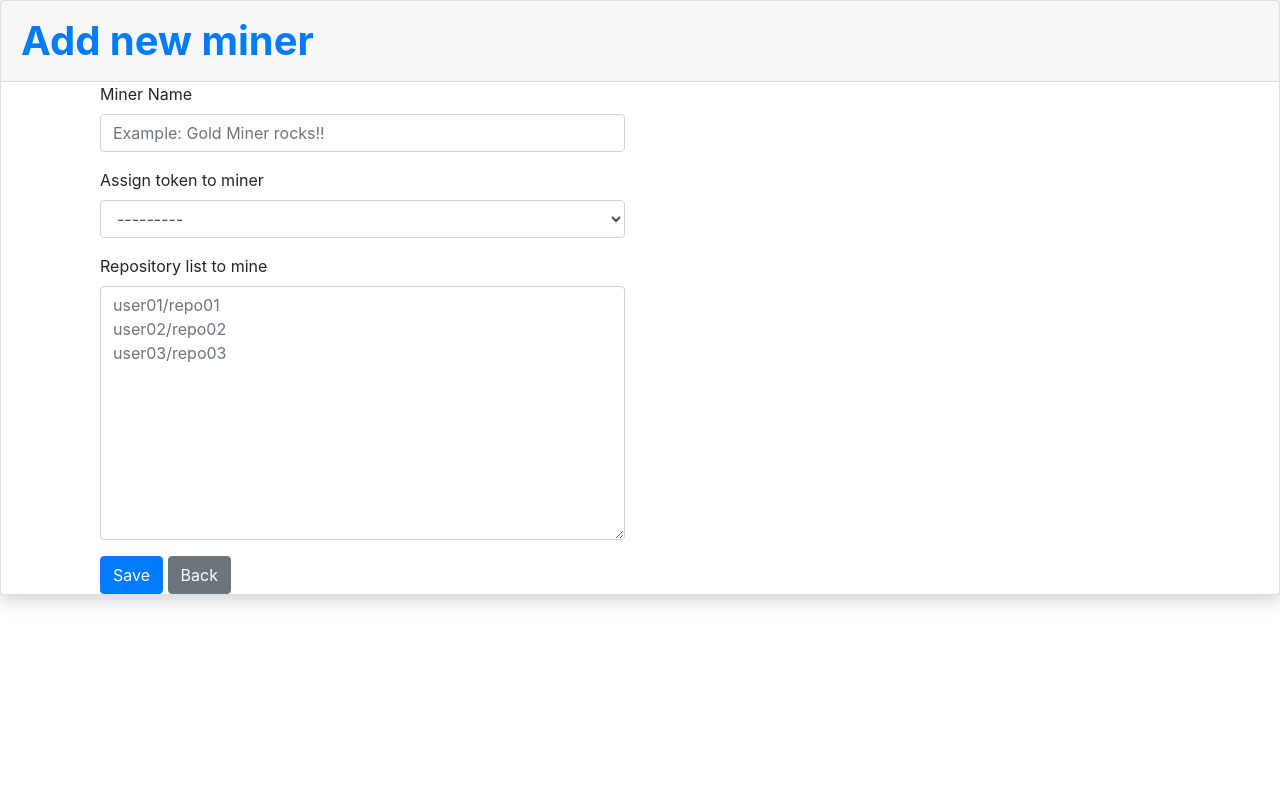
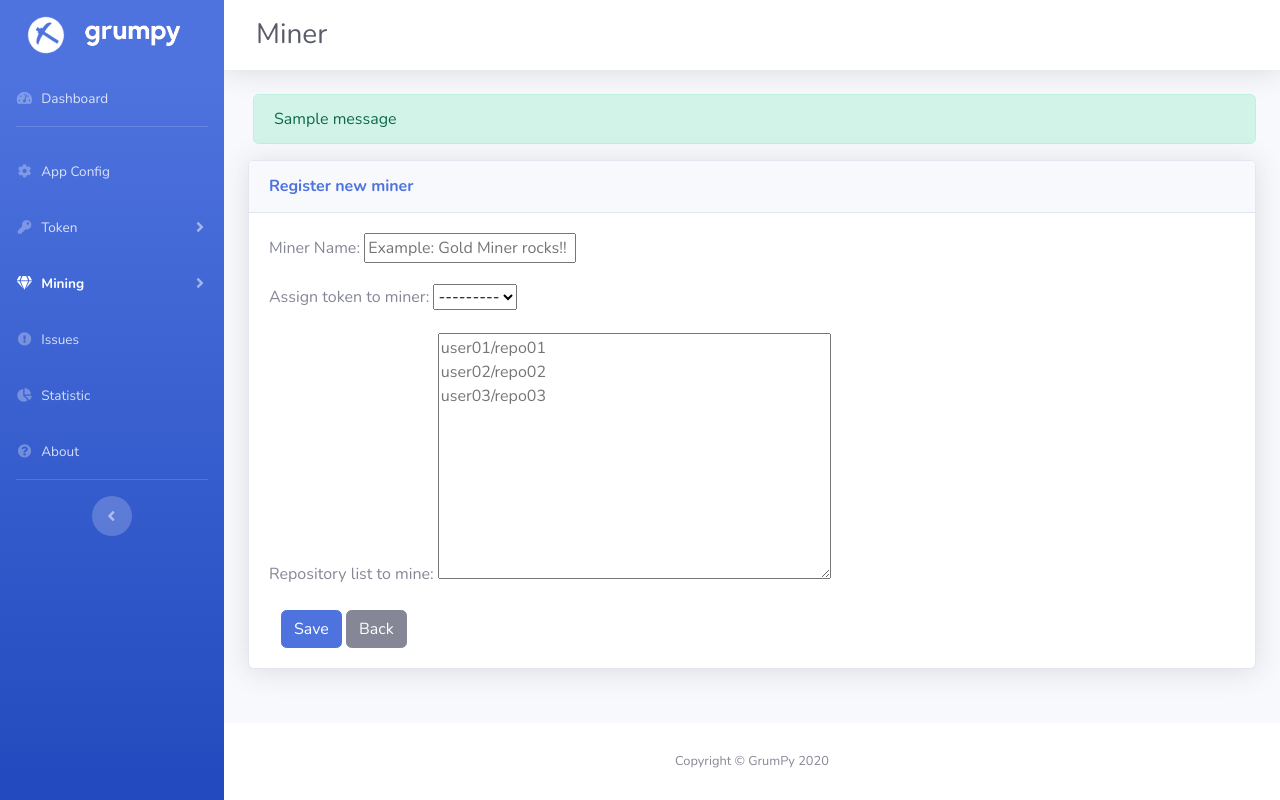
Before and after one commit to arieslab/GrumPy, a Django app: page /minerform in a window 1280 px wide. Run offline with Django 3.2, Linux system fonts and the light colour scheme; tables that the repository leaves empty hold one stand-in row (values such as "Sample post"); one stand-in notice (Sample message) is shown; data that the repository does not hold is empty; parts of the project's set-up code (start-up, migrations or seed data) failed here and were passed over; some libraries are stand-ins or nearby versions.

Commit message:
Fixing layout of the miner registration screen

```diff
--- a/Miner/templates/miner/minerForm.html
+++ b/Miner/templates/miner/minerForm.html
@@ -1,39 +1,39 @@
-{% load bootstrap4 %}
+{% extends 'base.html' %}
 
-<!DOCTYPE html>
-<html lang="en">
-<head>
-    <meta charset="UTF-8">
-    <title>Add key</title>
-    {% bootstrap_css %}
-</head>
-<body>
-<div class="card shadow mb-4">
+{% block title %} Grumpy - Miners {% endblock %}
+
+
+{% block title_page %}Miner{% endblock %}
+
+{% block mining_active %}active{% endblock %}
+{% block register_miner_active %}active{% endblock %}
+
+{% block content %}
+
+
+{% if messages %}
+<ul class="messages" style ="list-style-type: none; margin-left: -35px; ">
+    {% for message in messages %}
+    <li{% if message.tags %} class="alert alert-{{ message.tags }}"{% endif %}>{{ message }}</li>
+    {% endfor %}
+</ul>
+{% endif %}
+
+<div class="card shadow mb">
     <div class="card-header py-3">
-
-        <h1 class="m-0 font-weight-bold text-primary"> Add new miner </h1>
+        <h6 class="m-0 font-weight-bold text-primary">Register new miner</h6>
     </div>
-    {% bootstrap_messages %}
-     <div class="form-key row">
-
-        <div class="container">
+    <div class="card-body">
         <form action="{% url 'minerform' %}" method="post" class="form" autocomplete="off">
             {% csrf_token %}
-                <div class="col-sm-6">
-                    {% bootstrap_form form %}
-                </div>
+            {{ form.as_p}}
             <div class="col-sm-3">
-                    {% buttons %}
                 <button type="submit", class="btn btn-primary"> Save </button>
                 <a class="btn btn-secondary" href="{% url 'index' %}" role="button">Back</a>
-                    {% endbuttons %}
             </div>
         </form>
     </div>
 </div>
 
-    {% bootstrap_javascript jquery="full" %}
 
-
-</body>
-</html>
+{% endblock %}
--- a/Miner/views.py
+++ b/Miner/views.py
@@ -53,7 +53,9 @@ def deleteKey(request, id):
     if (str(request.method) == 'POST'):
         token = Token.objects.get(id=id)
         token.delete()
+        messages.info(request, str('Token removed!'))
     # return render(request, 'miner/key.html', {'tokens': Token.objects.all()})
+
     return HttpResponseRedirect('/keys')
 
 
```
Also changed, not shown: Miner/templates/miner/key.html (+8 -0 lines). Lines whose indentation alone changed are shown as unchanged.
